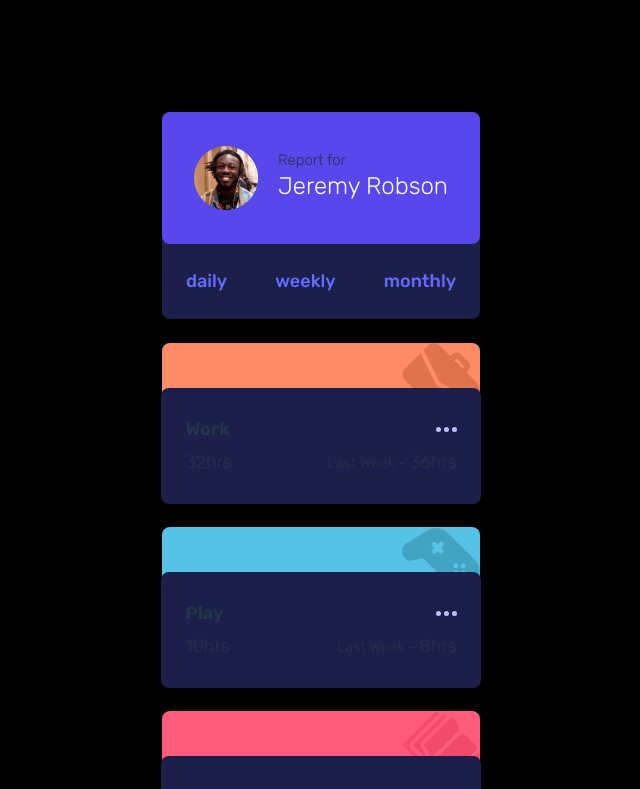
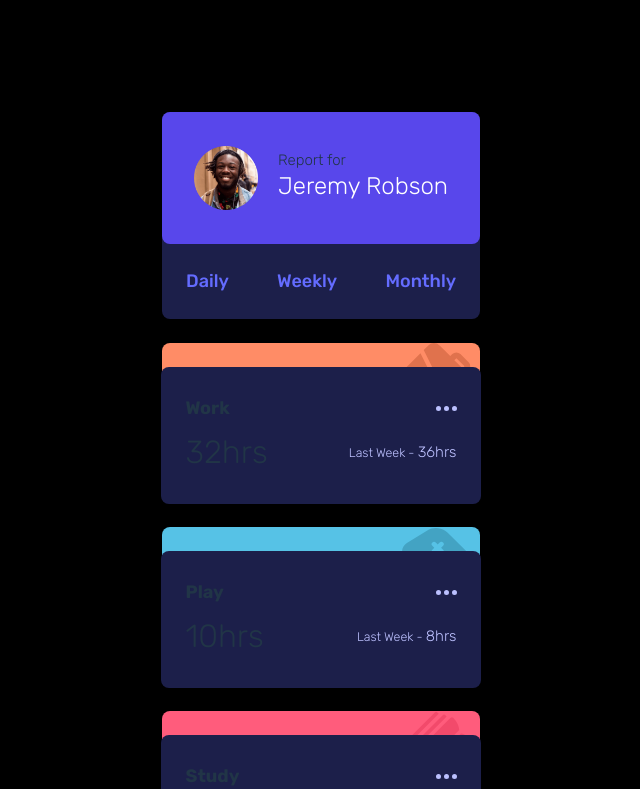
Before and after one commit to MitaliShah/time-tracking-dashboard, a React (Vite) app: page / in a window 1280 px wide. Shown: the top 789 px of the page, without its empty margins (319-959 px from the left). Built offline with nearby package versions, Linux system fonts and the light colour scheme.

Commit message:
previous hours text styling

```diff
--- a/src/components/Cards.jsx
+++ b/src/components/Cards.jsx
@@ -41,11 +41,11 @@ export default function Cards({ data, selectedView }) {
                 </div>
               </TitleandEllipsisWrapper>
               <WrapHours>
-                <span>{current}hrs</span>
-                <span>
+                <CurrentHrs>{current}hrs</CurrentHrs>
+                <PreviousHrs>
                   <small>Last Week - </small>
                   {previous}hrs
-                </span>
+                </PreviousHrs>
               </WrapHours>
             </ContentDiv>
           </Wrapper>
@@ -115,3 +115,13 @@ const SVG = styled.img`
   height: 78px;
   width: 78px;
 `;
+
+const CurrentHrs = styled.span`
+  font-size: 32px;
+  font-weight: 300;
+`;
+
+const PreviousHrs = styled.span`
+  font-size: 15px;
+  color: var(--pale-blue);
+`;
--- a/src/components/DataViewSwitcher.jsx
+++ b/src/components/DataViewSwitcher.jsx
@@ -34,6 +34,14 @@ const Link = styled.a`
   display: flex;
   justify-content: space-between;
   padding: 24px;
+  text-transform: capitalize;
+
+  &:hover {
+    color: var(--white);
+  }
+  &:active {
+    color: var(--white);
+  }
 `;
 
 const LinkWrapper = styled.div`
```
